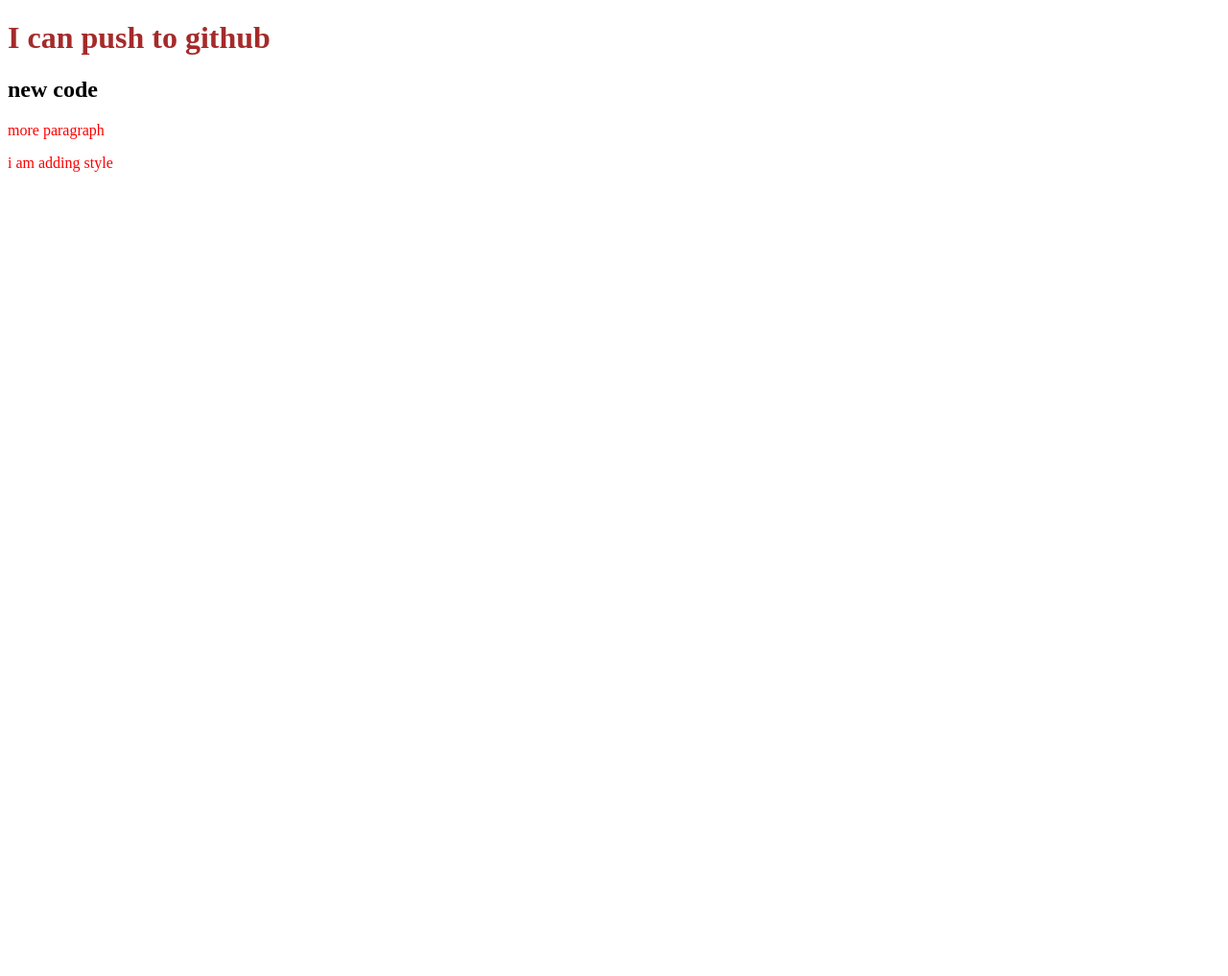
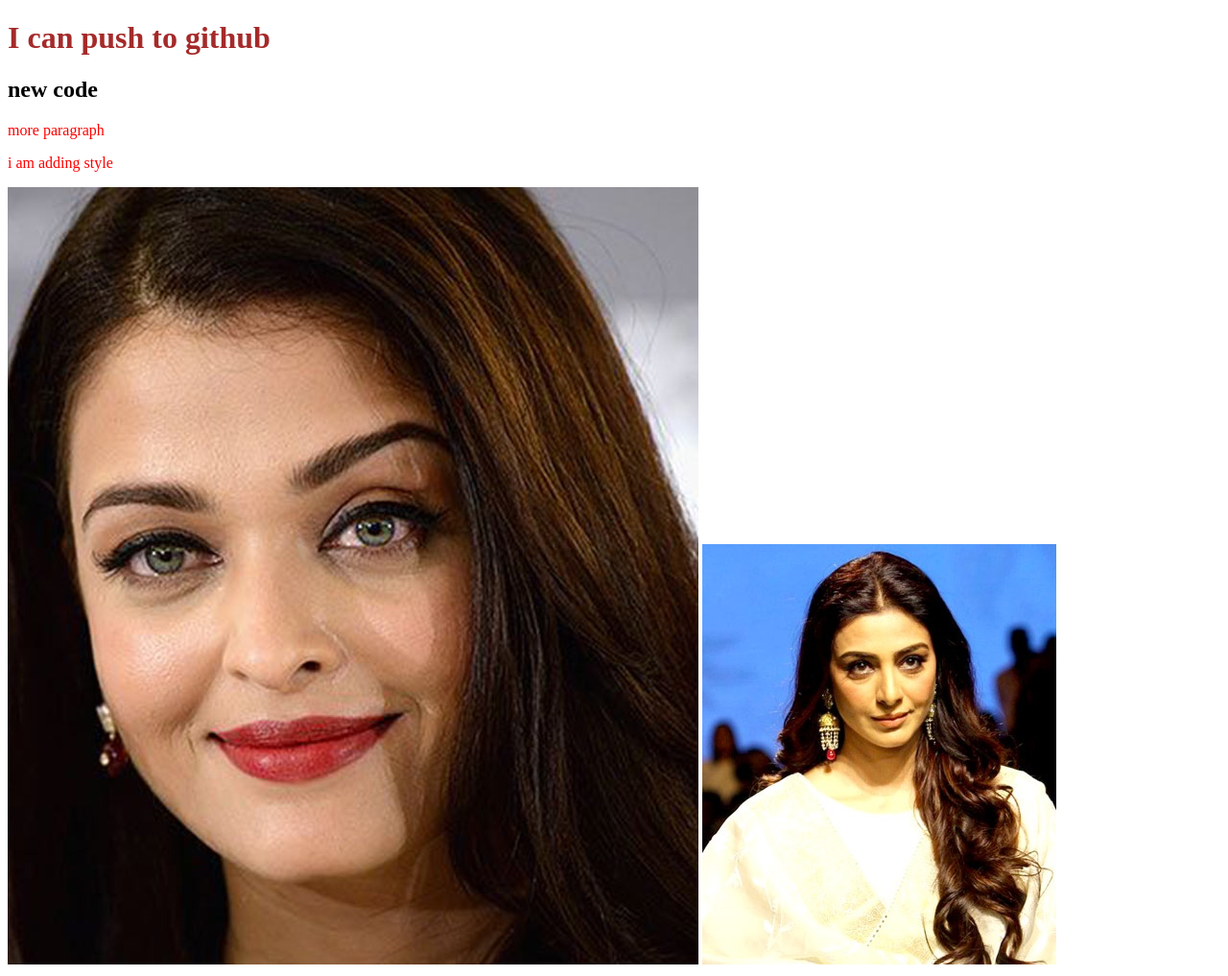
Before and after one commit to susmitasahakim/my-second.repo, a plain HTML site: page index.html in a window 1280 px wide. Shown: the whole page at 96% size. Before the commit the page ends 800 px from the top, so only its background shows below. Drawn offline with Linux system fonts and the light colour scheme.

Commit message:
image add

```diff
--- a/index.html
+++ b/index.html
@@ -12,5 +12,7 @@
     <h2>new code</h2>
     <p>more paragraph</p>
     <p>i am adding style</p>
+    <img src="ash1.jpg" alt="tabu">
+    <img src="tabu2.jpg" alt="ash">
 </body>
 </html>
```
Also changed, not shown: ash1.jpg (added), tabu2.jpg (added).
